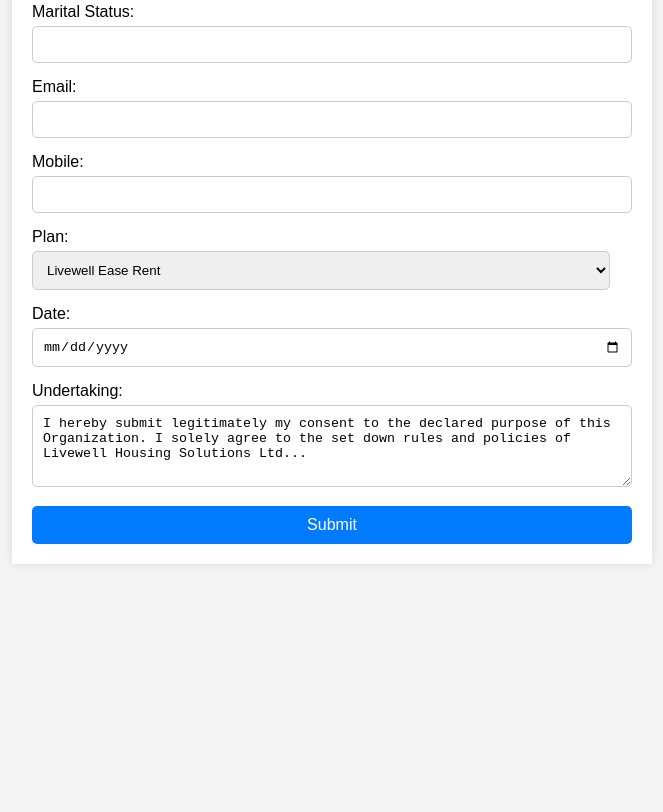
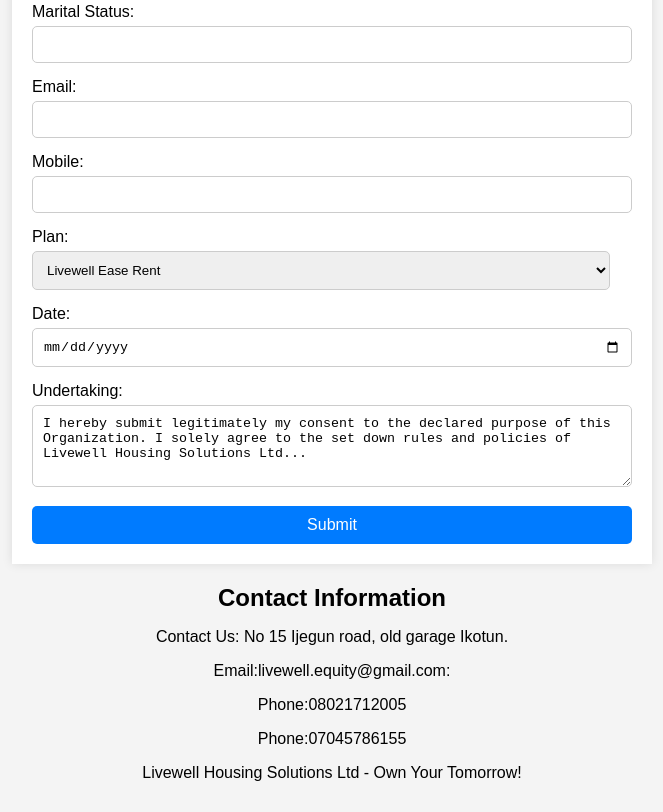
Before and after one commit to Kunsguru/LivewellHousingSolutionsLtd-Registration-Membership-Form, a plain HTML site: page index.html in a window 1280 px wide. Shown: the part 493-1305 px from the top of the page, without its empty margins (308-971 px from the left). Before the commit the page ends 1077 px from the top, so only its background shows below. Drawn offline with Linux system fonts and the light colour scheme.

Commit message:
Update index.html

```diff
--- a/index.html
+++ b/index.html
@@ -113,6 +113,8 @@
                     <option value="Livewell Ease Rent">Livewell Ease Rent</option>
                     <option value="Livewell Co-operative Community">Livewell Co-operative Community</option>
                     <option value="Livewell Ease Rent & Livewell Co-operative Community">Livewell Ease Rent & Livewell Co-operative Community</option>
+                    <option value="Livewell Lease Plan">Livewell Lease Plan</option>
+                    <option value="Livewell Ease Rent & Livewell Co-operative Community & Livewell Lease Plan">Livewell Ease Rent & Livewell Co-operative Community & Livewell Lease Plan </option>
                 </select>
             </div>
             <div class="form-group">
@@ -126,6 +128,20 @@
             <button type="button" onclick="sendEmail()">Submit</button>
         </form>
     </div>
+    <div>
+
+        <h2>Contact Information</h2>
+        <p>Contact Us: No 15 Ijegun road, old garage Ikotun.</p>
+        <p>Email:livewell.equity@gmail.com: </p>
+        <p>Phone:08021712005</p>
+        <p>Phone:07045786155</p>
+    </div>
+<div>
+
+        <p>Livewell Housing Solutions Ltd - Own Your Tomorrow!</p>
+
+
+</div>
 
     <script>
         // Function to generate and display the serial number
```
